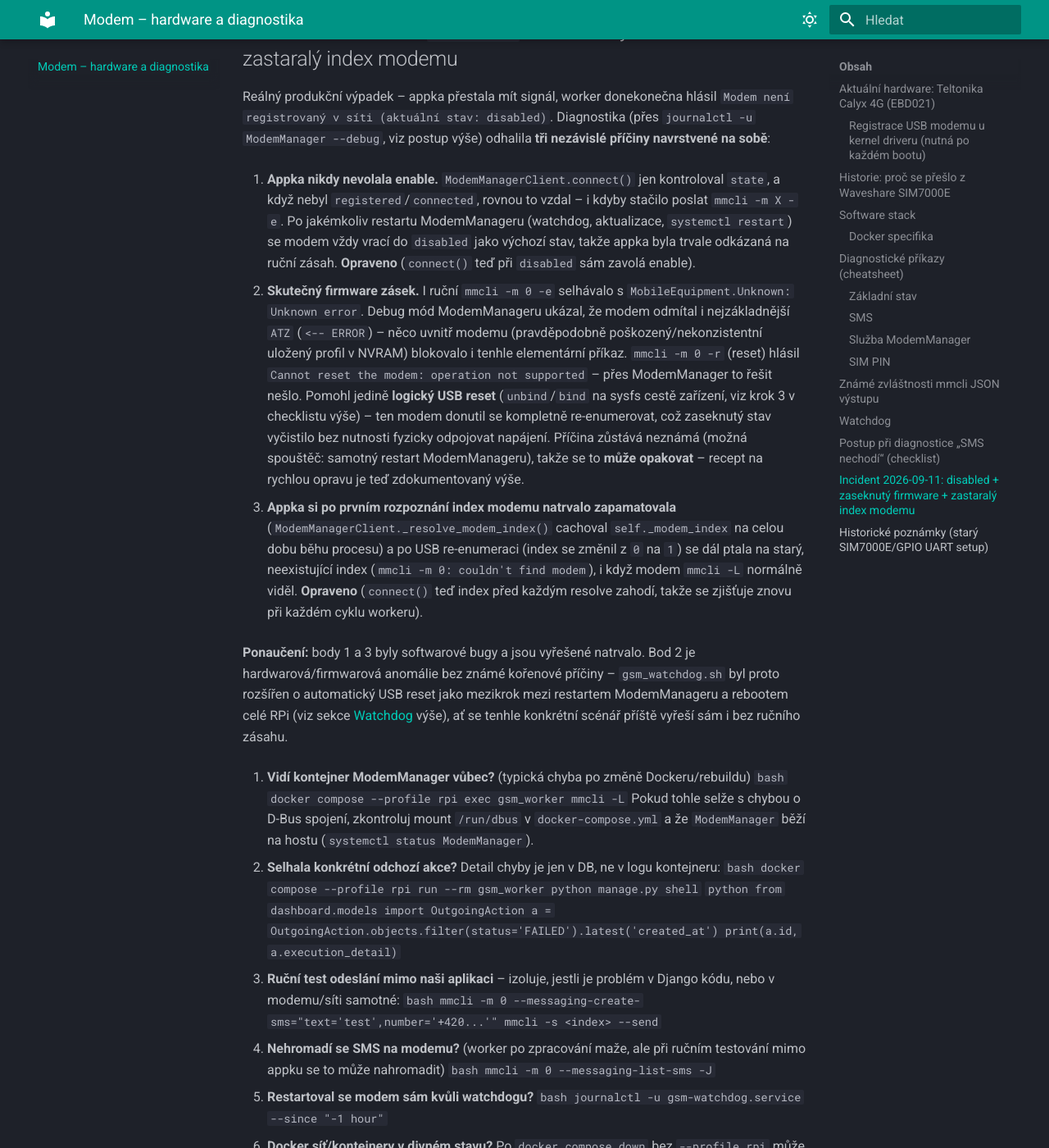
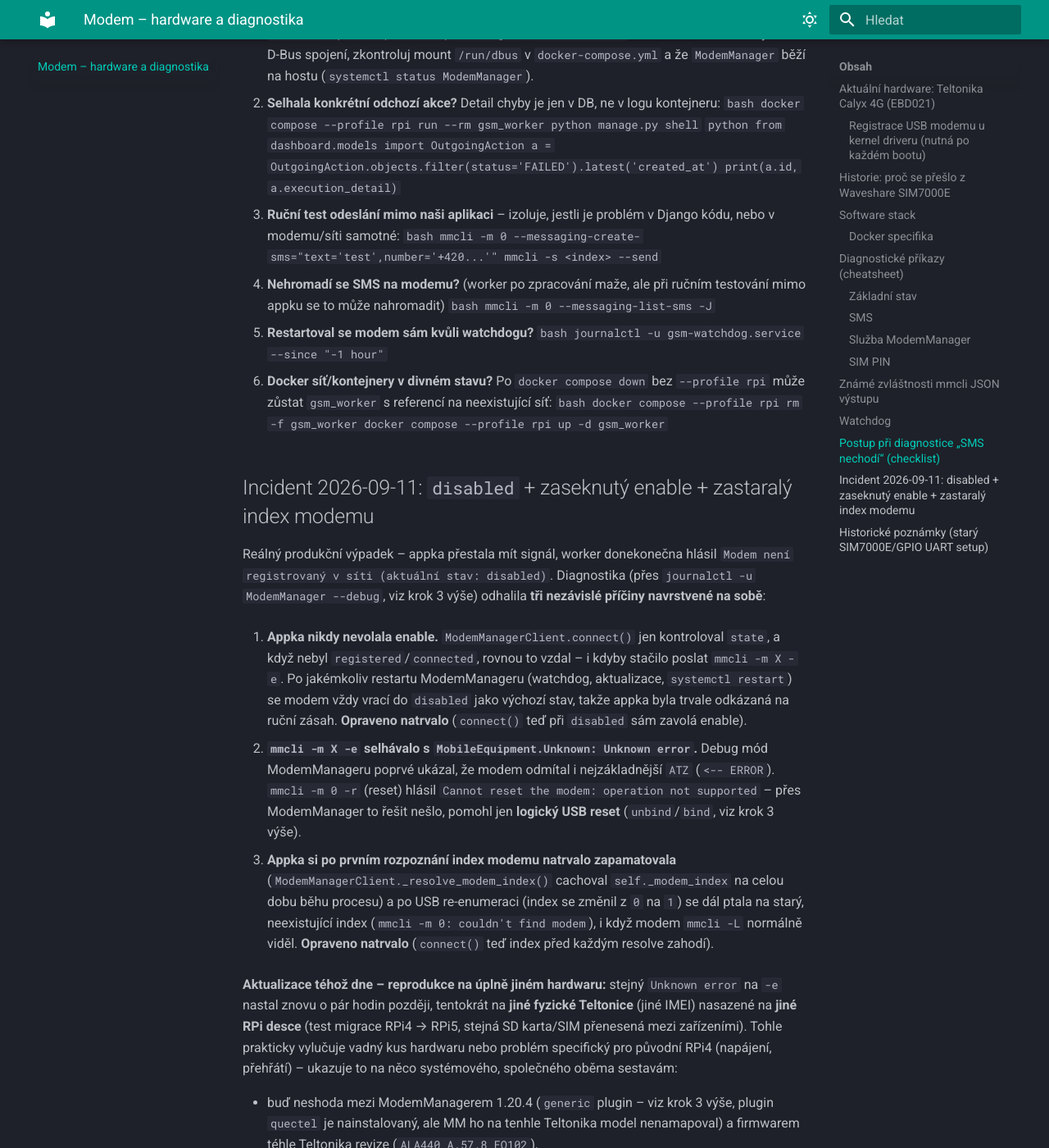
Before and after one commit to denyduck/gsm_gate, an MkDocs documentation site: the page built from docs/modem-diagnostika.md, in a window 1280 px wide and 1400 px high, scrolled down 6232 px. Shown: the whole window at 82% size. Built offline with MkDocs 1.6.1 and Material for MkDocs 9.7.7, drawn with Linux system fonts in a browser that asks for light colours; some of the changed text lies outside the part shown.

Commit message:
docs: move incident writeup out of the checklist, add cross-hardware recurrence
The incident section was sitting between checklist items 3 and 4,
breaking the numbered list. Moved it after the checklist. Also adds
the same-day reproduction on entirely different hardware (new RPi5 +
new Teltonika unit, same SD card/SIM) - rules out a defective modem
unit or RPi4-specific power/thermal cause, points instead at a
ModemManager/generic-plugin vs. this Teltonika firmware mismatch or a
probe-timing race. Root cause still open; USB reset remains the
recovery, not a real fix yet.

Co-Authored-By: Claude Sonnet 5 <noreply@anthropic.com>

````diff
--- a/docs/modem-diagnostika.md
+++ b/docs/modem-diagnostika.md
@@ -197,18 +197,6 @@ V normálním provozu watchdog nic nepíše do logu – zprávy se objeví jen p
    systemctl start ModemManager
    ```
 
-## Incident 2026-09-11: `disabled` + zaseknutý firmware + zastaralý index modemu
-
-Reálný produkční výpadek – appka přestala mít signál, worker donekonečna hlásil `Modem není registrovaný v síti (aktuální stav: disabled)`. Diagnostika (přes `journalctl -u ModemManager --debug`, viz postup výše) odhalila **tři nezávislé příčiny navrstvené na sobě**:
-
-1. **Appka nikdy nevolala enable.** `ModemManagerClient.connect()` jen kontroloval `state`, a když nebyl `registered`/`connected`, rovnou to vzdal – i kdyby stačilo poslat `mmcli -m X -e`. Po jakémkoliv restartu ModemManageru (watchdog, aktualizace, `systemctl restart`) se modem vždy vrací do `disabled` jako výchozí stav, takže appka byla trvale odkázaná na ruční zásah. **Opraveno** (`connect()` teď při `disabled` sám zavolá enable).
-
-2. **Skutečný firmware zásek.** I ruční `mmcli -m 0 -e` selhávalo s `MobileEquipment.Unknown: Unknown error`. Debug mód ModemManageru ukázal, že modem odmítal i nejzákladnější `ATZ` (`<-- ERROR`) – něco uvnitř modemu (pravděpodobně poškozený/nekonzistentní uložený profil v NVRAM) blokovalo i tenhle elementární příkaz. `mmcli -m 0 -r` (reset) hlásil `Cannot reset the modem: operation not supported` – přes ModemManager to řešit nešlo. Pomohl jedině **logický USB reset** (`unbind`/`bind` na sysfs cestě zařízení, viz krok 3 v checklistu výše) – ten modem donutil se kompletně re-enumerovat, což zaseknutý stav vyčistilo bez nutnosti fyzicky odpojovat napájení. Příčina zůstává neznámá (možná spouštěč: samotný restart ModemManageru), takže se to **může opakovat** – recept na rychlou opravu je teď zdokumentovaný výše.
-
-3. **Appka si po prvním rozpoznání index modemu natrvalo zapamatovala** (`ModemManagerClient._resolve_modem_index()` cachoval `self._modem_index` na celou dobu běhu procesu) a po USB re-enumeraci (index se změnil z `0` na `1`) se dál ptala na starý, neexistující index (`mmcli -m 0: couldn't find modem`), i když modem `mmcli -L` normálně viděl. **Opraveno** (`connect()` teď index před každým resolve zahodí, takže se zjišťuje znovu při každém cyklu workeru).
-
-**Ponaučení:** body 1 a 3 byly softwarové bugy a jsou vyřešené natrvalo. Bod 2 je hardwarová/firmwarová anomálie bez známé kořenové příčiny – `gsm_watchdog.sh` byl proto rozšířen o automatický USB reset jako mezikrok mezi restartem ModemManageru a rebootem celé RPi (viz sekce [Watchdog](#watchdog) výše), ať se tenhle konkrétní scénář příště vyřeší sám i bez ručního zásahu.
-
 4. **Vidí kontejner ModemManager vůbec?** (typická chyba po změně Dockeru/rebuildu)
    ```bash
    docker compose --profile rpi exec gsm_worker mmcli -L
@@ -247,6 +235,25 @@ Reálný produkční výpadek – appka přestala mít signál, worker donekone
    docker compose --profile rpi up -d gsm_worker
    ```
 
+## Incident 2026-09-11: `disabled` + zaseknutý enable + zastaralý index modemu
+
+Reálný produkční výpadek – appka přestala mít signál, worker donekonečna hlásil `Modem není registrovaný v síti (aktuální stav: disabled)`. Diagnostika (přes `journalctl -u ModemManager --debug`, viz krok 3 výše) odhalila **tři nezávislé příčiny navrstvené na sobě**:
+
+1. **Appka nikdy nevolala enable.** `ModemManagerClient.connect()` jen kontroloval `state`, a když nebyl `registered`/`connected`, rovnou to vzdal – i kdyby stačilo poslat `mmcli -m X -e`. Po jakémkoliv restartu ModemManageru (watchdog, aktualizace, `systemctl restart`) se modem vždy vrací do `disabled` jako výchozí stav, takže appka byla trvale odkázaná na ruční zásah. **Opraveno natrvalo** (`connect()` teď při `disabled` sám zavolá enable).
+
+2. **`mmcli -m X -e` selhávalo s `MobileEquipment.Unknown: Unknown error`.** Debug mód ModemManageru poprvé ukázal, že modem odmítal i nejzákladnější `ATZ` (`<-- ERROR`). `mmcli -m 0 -r` (reset) hlásil `Cannot reset the modem: operation not supported` – přes ModemManager to řešit nešlo, pomohl jen **logický USB reset** (`unbind`/`bind`, viz krok 3 výše).
+
+3. **Appka si po prvním rozpoznání index modemu natrvalo zapamatovala** (`ModemManagerClient._resolve_modem_index()` cachoval `self._modem_index` na celou dobu běhu procesu) a po USB re-enumeraci (index se změnil z `0` na `1`) se dál ptala na starý, neexistující index (`mmcli -m 0: couldn't find modem`), i když modem `mmcli -L` normálně viděl. **Opraveno natrvalo** (`connect()` teď index před každým resolve zahodí).
+
+**Aktualizace téhož dne – reprodukce na úplně jiném hardwaru:** stejný `Unknown error` na `-e` nastal znovu o pár hodin později, tentokrát na **jiné fyzické Teltonice** (jiné IMEI) nasazené na **jiné RPi desce** (test migrace RPi4 → RPi5, stejná SD karta/SIM přenesená mezi zařízeními). Tohle prakticky vylučuje vadný kus hardwaru nebo problém specifický pro původní RPi4 (napájení, přehřátí) – ukazuje to na něco systémového, společného oběma sestavám:
+
+- buď neshoda mezi ModemManagerem 1.20.4 (`generic` plugin – viz krok 3 výše, plugin `quectel` je nainstalovaný, ale MM ho na tenhle Teltonika model nenamapoval) a firmwarem téhle Teltonika revize (`ALA440_A.57.8_EQ102`),
+- nebo časová podmínka (race condition) – ModemManager možná zkouší mluvit s modemem dřív, než je po USB enumeraci firmware modemu fakt připravený přijímat AT příkazy, a USB reset to "opraví" jen tím, že dá modemu druhý pokus s jiným časováním.
+
+Kořenová příčina zatím není potvrzená – log za log, oprava je zatím jen recept na rychlé zotavení (USB reset), ne skutečná prevence. **Další krok k prozkoumání:** zkusit vynutit plugin `quectel` místo `generic` přes udev pravidlo (pokud je tahle Teltonika interně Quectel modul), nebo ověřit, jestli jde o známý bug konkrétně ve verzi ModemManager 1.20.4.
+
+**Ponaučení:** body 1 a 3 byly softwarové bugy a jsou vyřešené natrvalo. Bod 2 zůstává nevyřešená hardwarová/firmwarová/timing anomálie – `gsm_watchdog.sh` byl proto rozšířen o automatický USB reset jako mezikrok mezi restartem ModemManageru a rebootem celé RPi (viz sekce [Watchdog](#watchdog) výše), ať se tenhle konkrétní scénář vyřeší sám i bez ručního zásahu, dokud nemáme skutečnou opravu.
+
 ## Historické poznámky (starý SIM7000E/GPIO UART setup)
 
 Pro referenci, kdyby se v budoucnu řešil jiný modem typu SIM7000/SIM800 s GPIO UART (ne USB) místo ModemManager přístupu:
````
